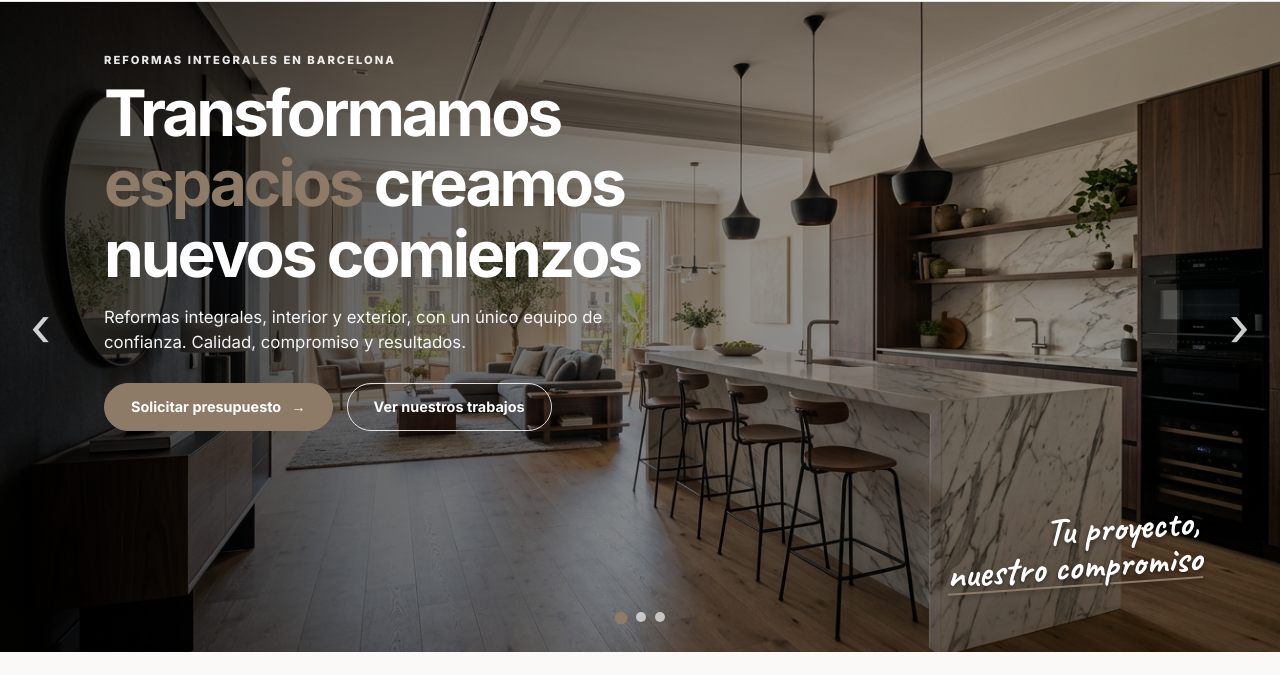
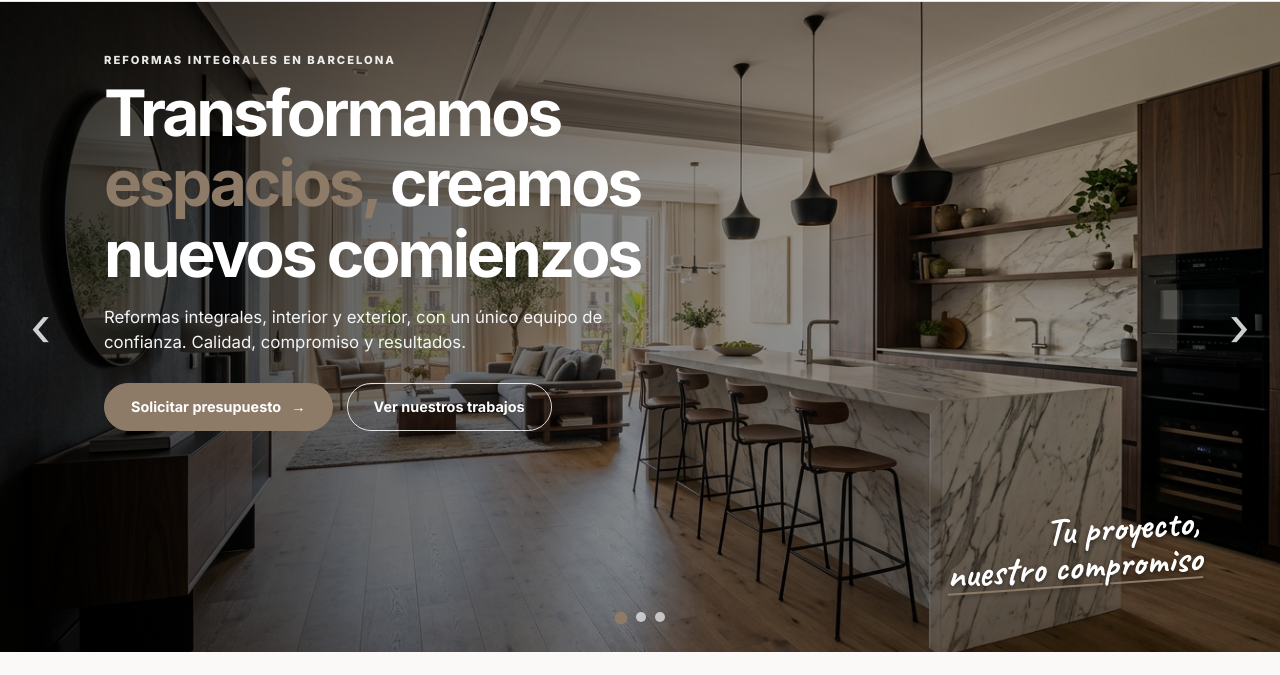
Before and after one commit to MaxghZZ/Landing-GycReformas, a plain HTML site: page index.html in a window 1280 px wide. Shown: the part 79-754 px from the top of the page. Drawn offline with Linux system fonts and the light colour scheme.

Commit message:
feat: update banner tittle.

```diff
--- a/index.html
+++ b/index.html
@@ -78,7 +78,7 @@
       <div class="container hero-content">
         <div class="hero-copy">
           <p class="eyebrow eyebrow--light">Reformas integrales en Barcelona</p>
-          <h1>Transformamos <span> espacios</span> creamos nuevos comienzos</h1>
+          <h1>Transformamos <span> espacios,</span> creamos nuevos comienzos</h1>
           <p class="hero-description">Reformas integrales, interior y exterior, con un único equipo de confianza.
             Calidad, compromiso y resultados.</p>
           <div class="hero-actions">
```
